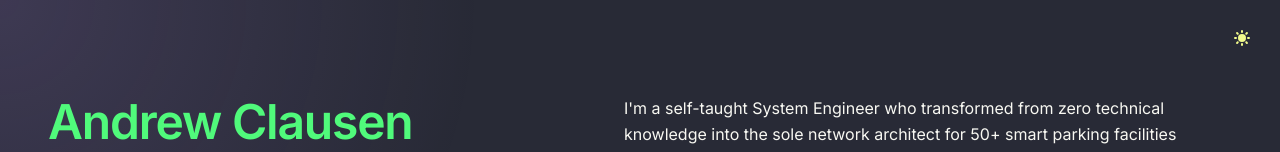
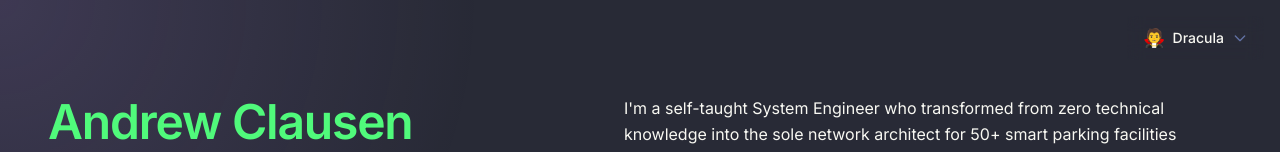
Before and after one commit to ajclausen/ClausenV3, a Next.js app: page / in a window 1280 px wide. Shown: the top 152 px of the page. Built offline with nearby package versions, Linux system fonts and the light colour scheme.

Commit message:
add two new themes

```diff
--- a/app/components/ThemeProvider.tsx
+++ b/app/components/ThemeProvider.tsx
@@ -2,11 +2,11 @@
 
 import { createContext, useContext, useEffect, useState } from 'react';
 
-type Theme = 'dracula' | 'alucard';
+type Theme = 'dracula' | 'alucard' | 'midnight' | 'forest';
 
 interface ThemeContextType {
   theme: Theme;
-  toggleTheme: () => void;
+  setTheme: (theme: Theme) => void;
 }
 
 const ThemeContext = createContext<ThemeContextType | undefined>(undefined);
@@ -19,7 +19,7 @@ export function ThemeProvider({ children }: { children: React.ReactNode }) {
     setMounted(true);
     // Get theme from localStorage after mount
     const savedTheme = localStorage.getItem('theme') as Theme;
-    if (savedTheme === 'alucard' || savedTheme === 'dracula') {
+    if (savedTheme === 'alucard' || savedTheme === 'dracula' || savedTheme === 'midnight' || savedTheme === 'forest') {
       setTheme(savedTheme);
     }
   }, []);
@@ -27,16 +27,12 @@ export function ThemeProvider({ children }: { children: React.ReactNode }) {
   useEffect(() => {
     if (mounted) {
       // Remove previous theme class
-      document.documentElement.classList.remove('dracula', 'alucard');
+      document.documentElement.classList.remove('dracula', 'alucard', 'midnight', 'forest');
       // Add new theme class
       document.documentElement.classList.add(theme);
       localStorage.setItem('theme', theme);
     }
   }, [theme, mounted]);
-
-  const toggleTheme = () => {
-    setTheme(prevTheme => prevTheme === 'dracula' ? 'alucard' : 'dracula');
-  };
 
   // Prevent flash by not rendering children until mounted
   if (!mounted) {
@@ -44,7 +40,7 @@ export function ThemeProvider({ children }: { children: React.ReactNode }) {
   }
 
   return (
-    <ThemeContext.Provider value={{ theme, toggleTheme }}>
+    <ThemeContext.Provider value={{ theme, setTheme }}>
       {children}
     </ThemeContext.Provider>
   );
--- a/app/components/ThemeToggle.tsx
+++ b/app/components/ThemeToggle.tsx
@@ -1,27 +1,99 @@
 'use client';
 
 import { useTheme } from './ThemeProvider';
+import { useState, useRef, useEffect } from 'react';
 
 export default function ThemeToggle() {
-  const { theme, toggleTheme } = useTheme();
+  const { theme, setTheme } = useTheme();
+  const [isOpen, setIsOpen] = useState(false);
+  const dropdownRef = useRef<HTMLDivElement>(null);
+
+  useEffect(() => {
+    function handleClickOutside(event: MouseEvent) {
+      if (dropdownRef.current && !dropdownRef.current.contains(event.target as Node)) {
+        setIsOpen(false);
+      }
+    }
+
+    document.addEventListener('mousedown', handleClickOutside);
+    return () => document.removeEventListener('mousedown', handleClickOutside);
+  }, []);
+
+  const themes = [
+    {
+      id: 'dracula',
+      name: 'Dracula',
+      icon: '🧛',
+      description: 'Classic dark theme'
+    },
+    {
+      id: 'midnight',
+      name: 'Midnight',
+      icon: '🌙',
+      description: 'High contrast dark'
+    },
+    {
+      id: 'alucard',
+      name: 'Alucard',
+      icon: '☀️',
+      description: 'Cool light theme'
+    },
+    {
+      id: 'forest',
+      name: 'Forest',
+      icon: '🌲',
+      description: 'Fresh green theme'
+    },
+  ] as const;
+
+  const currentTheme = themes.find(t => t.id === theme) || themes[0];
 
   return (
-    <button
-      onClick={toggleTheme}
-      className="fixed top-4 right-4 z-50 p-3 rounded-full hover:bg-dracula-current-line/20 transition-all duration-200"
-      aria-label={`Switch to ${theme === 'dracula' ? 'light' : 'dark'} mode`}
-    >
-      {theme === 'dracula' ? (
-        // Sun icon for light mode
-        <svg className="w-5 h-5 text-dracula-yellow" fill="currentColor" viewBox="0 0 20 20">
-          <path fillRule="evenodd" d="M10 2a1 1 0 011 1v1a1 1 0 11-2 0V3a1 1 0 011-1zm4 8a4 4 0 11-8 0 4 4 0 018 0zm-.464 4.95l.707.707a1 1 0 001.414-1.414l-.707-.707a1 1 0 00-1.414 1.414zm2.12-10.607a1 1 0 010 1.414l-.706.707a1 1 0 11-1.414-1.414l.707-.707a1 1 0 011.414 0zM17 11a1 1 0 100-2h-1a1 1 0 100 2h1zm-7 4a1 1 0 011 1v1a1 1 0 11-2 0v-1a1 1 0 011-1zM5.05 6.464A1 1 0 106.465 5.05l-.708-.707a1 1 0 00-1.414 1.414l.707.707zm1.414 8.486l-.707.707a1 1 0 01-1.414-1.414l.707-.707a1 1 0 011.414 1.414zM4 11a1 1 0 100-2H3a1 1 0 000 2h1z" clipRule="evenodd" />
+    <div className="fixed top-4 right-4 z-50" ref={dropdownRef}>
+      <button
+        onClick={() => setIsOpen(!isOpen)}
+        className="flex items-center gap-2 px-4 py-2 rounded-lg bg-dracula-current-line/30 backdrop-blur-sm hover:bg-dracula-current-line/50 transition-all duration-200 border border-dracula-comment/20"
+        aria-label="Theme switcher"
+      >
+        <span className="text-lg">{currentTheme.icon}</span>
+        <span className="text-sm font-medium text-dracula-foreground">{currentTheme.name}</span>
+        <svg
+          className={`w-4 h-4 text-dracula-comment transition-transform duration-200 ${isOpen ? 'rotate-180' : ''}`}
+          fill="none"
+          stroke="currentColor"
+          viewBox="0 0 24 24"
+        >
+          <path strokeLinecap="round" strokeLinejoin="round" strokeWidth={2} d="M19 9l-7 7-7-7" />
         </svg>
-      ) : (
-        // Moon icon for dark mode
-        <svg className="w-5 h-5 text-dracula-purple" fill="currentColor" viewBox="0 0 20 20">
-          <path d="M17.293 13.293A8 8 0 016.707 2.707a8.001 8.001 0 1010.586 10.586z" />
-        </svg>
+      </button>
+
+      {isOpen && (
+        <div className="absolute top-full right-0 mt-2 w-56 rounded-lg bg-dracula-background/95 backdrop-blur-md border border-dracula-current-line shadow-xl overflow-hidden">
+          {themes.map((themeOption) => (
+            <button
+              key={themeOption.id}
+              onClick={() => {
+                setTheme(themeOption.id as 'dracula' | 'midnight' | 'alucard' | 'forest');
+                setIsOpen(false);
+              }}
+              className={`w-full text-left px-4 py-3 hover:bg-dracula-current-line/30 transition-colors duration-150 flex items-center gap-3 ${
+                theme === themeOption.id ? 'bg-dracula-current-line/20' : ''
+              }`}
+            >
+              <span className="text-lg">{themeOption.icon}</span>
+              <div>
+                <div className="text-sm font-medium text-dracula-foreground">{themeOption.name}</div>
+                <div className="text-xs text-dracula-comment">{themeOption.description}</div>
+              </div>
+              {theme === themeOption.id && (
+                <svg className="w-4 h-4 text-dracula-cyan ml-auto" fill="currentColor" viewBox="0 0 20 20">
+                  <path fillRule="evenodd" d="M16.707 5.293a1 1 0 010 1.414l-8 8a1 1 0 01-1.414 0l-4-4a1 1 0 011.414-1.414L8 12.586l7.293-7.293a1 1 0 011.414 0z" clipRule="evenodd" />
+                </svg>
+              )}
+            </button>
+          ))}
+        </div>
       )}
-    </button>
+    </div>
   );
 }
--- a/app/globals.css
+++ b/app/globals.css
@@ -56,6 +56,70 @@
   /* Spacing */
   --nav-height: 100px;
   --nav-scroll-height: 70px;
+}
+
+/* Midnight Theme (Dark with high readability) */
+html.midnight {
+  /* Midnight Theme Colors - Optimized for readability */
+  --dracula-background: #0f172a;  /* Deep slate blue background */
+  --dracula-current-line: #1e293b;  /* Slightly lighter for contrast */
+  --dracula-foreground: #e2e8f0;  /* Soft white for better readability */
+  --dracula-comment: #64748b;  /* Muted blue-gray for secondary text */
+  --dracula-cyan: #06b6d4;  /* Vibrant cyan for accents */
+  --dracula-green: #10b981;  /* Emerald green for links */
+  --dracula-orange: #fb923c;  /* Warm orange */
+  --dracula-pink: #ec4899;  /* Bright pink for highlights */
+  --dracula-purple: #a78bfa;  /* Soft purple for interactive elements */
+  --dracula-red: #f87171;  /* Soft red for errors */
+  --dracula-yellow: #fbbf24;  /* Warm amber yellow */
+
+  /* Legacy variables mapped to Midnight */
+  --navy: var(--dracula-background);
+  --light-navy: var(--dracula-current-line);
+  --lightest-navy: var(--dracula-current-line);
+  --slate: var(--dracula-comment);
+  --light-slate: var(--dracula-foreground);
+  --lightest-slate: var(--dracula-foreground);
+  --white: var(--dracula-foreground);
+  --cyan: var(--dracula-cyan);
+  --highlight: var(--dracula-purple);
+
+  --slate-400: var(--dracula-comment);
+  --slate-200: var(--dracula-foreground);
+  --bg-dark: var(--dracula-background);
+  --teal-300: var(--dracula-cyan);
+}
+
+/* Forest Theme (Light Green) */
+html.forest {
+  /* Forest Theme Colors - Fresh green light theme */
+  --dracula-background: #f0f4f0;  /* Soft mint background */
+  --dracula-current-line: #e1f0e1;  /* Light sage for highlights */
+  --dracula-foreground: #1a3d1a;  /* Deep forest green text */
+  --dracula-comment: #5a7c5a;  /* Muted green for secondary text */
+  --dracula-cyan: #0891b2;  /* Sky blue for accents */
+  --dracula-green: #059669;  /* Vibrant emerald for links */
+  --dracula-orange: #ea580c;  /* Autumn orange */
+  --dracula-pink: #db2777;  /* Berry pink for highlights */
+  --dracula-purple: #7c3aed;  /* Violet purple for interactive */
+  --dracula-red: #dc2626;  /* Cherry red for errors */
+  --dracula-yellow: #ca8a04;  /* Golden yellow */
+
+  /* Legacy variables mapped to Forest */
+  --navy: var(--dracula-background);
+  --light-navy: var(--dracula-current-line);
+  --lightest-navy: var(--dracula-current-line);
+  --slate: var(--dracula-comment);
+  --light-slate: var(--dracula-foreground);
+  --lightest-slate: var(--dracula-foreground);
+  --white: var(--dracula-foreground);
+  --cyan: var(--dracula-cyan);
+  --highlight: var(--dracula-purple);
+
+  --slate-400: var(--dracula-comment);
+  --slate-200: var(--dracula-foreground);
+  --bg-dark: var(--dracula-background);
+  --teal-300: var(--dracula-cyan);
 }
 
 /* Alucard Theme (Light) */
@@ -174,6 +238,14 @@ body::before {
 
 html.alucard body::before {
   background: radial-gradient(600px at var(--x, 0) var(--y, 0), rgba(124, 58, 237, 0.2), transparent 80%);
+}
+
+html.midnight body::before {
+  background: radial-gradient(800px at var(--x, 0) var(--y, 0), rgba(6, 182, 212, 0.12), transparent 70%);
+}
+
+html.forest body::before {
+  background: radial-gradient(700px at var(--x, 0) var(--y, 0), rgba(5, 150, 105, 0.18), transparent 70%);
 }
 
 /* Add backdrop blur for better effect */
--- a/app/layout.tsx
+++ b/app/layout.tsx
@@ -46,7 +46,7 @@ export default function RootLayout({
               (function() {
                 try {
                   const savedTheme = localStorage.getItem('theme');
-                  const theme = savedTheme === 'alucard' ? 'alucard' : 'dracula';
+                  const theme = (savedTheme === 'alucard' || savedTheme === 'midnight' || savedTheme === 'forest') ? savedTheme : 'dracula';
                   document.documentElement.classList.add(theme);
                 } catch (e) {
                   document.documentElement.classList.add('dracula');
```
